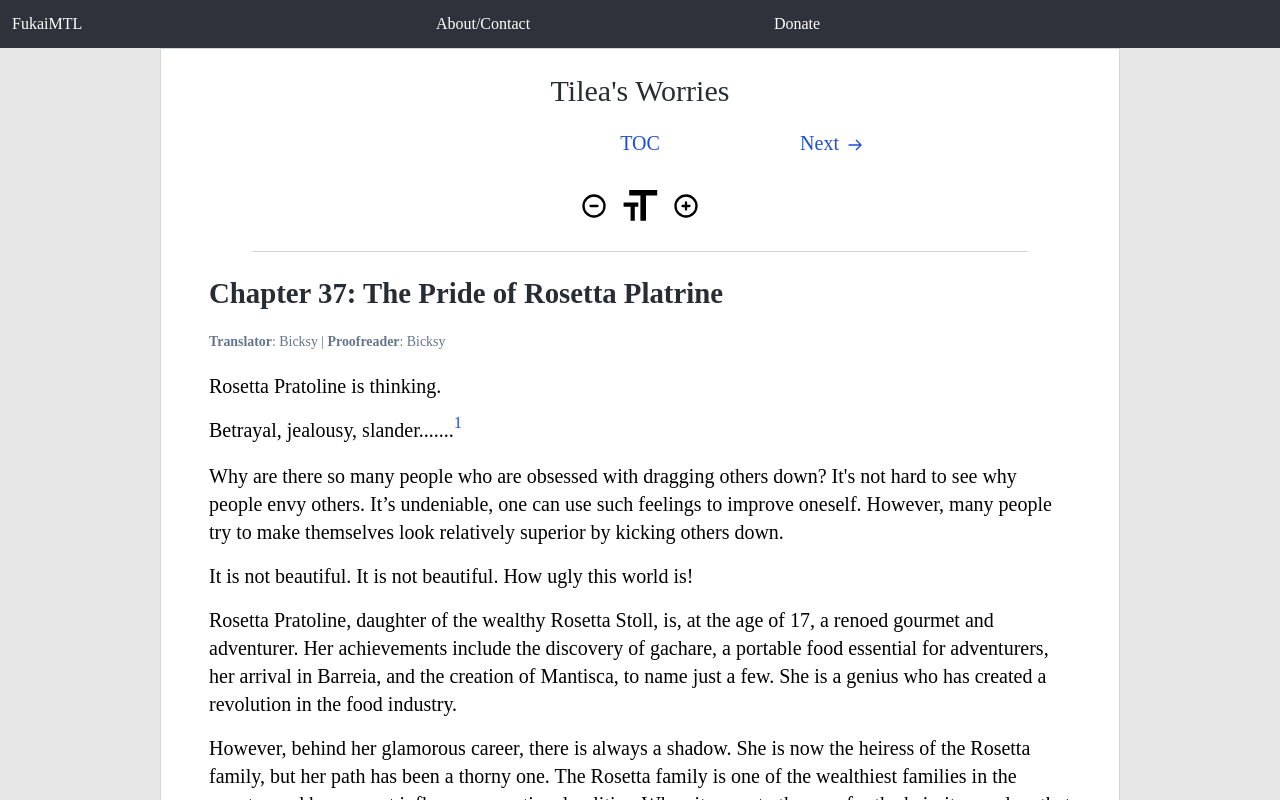
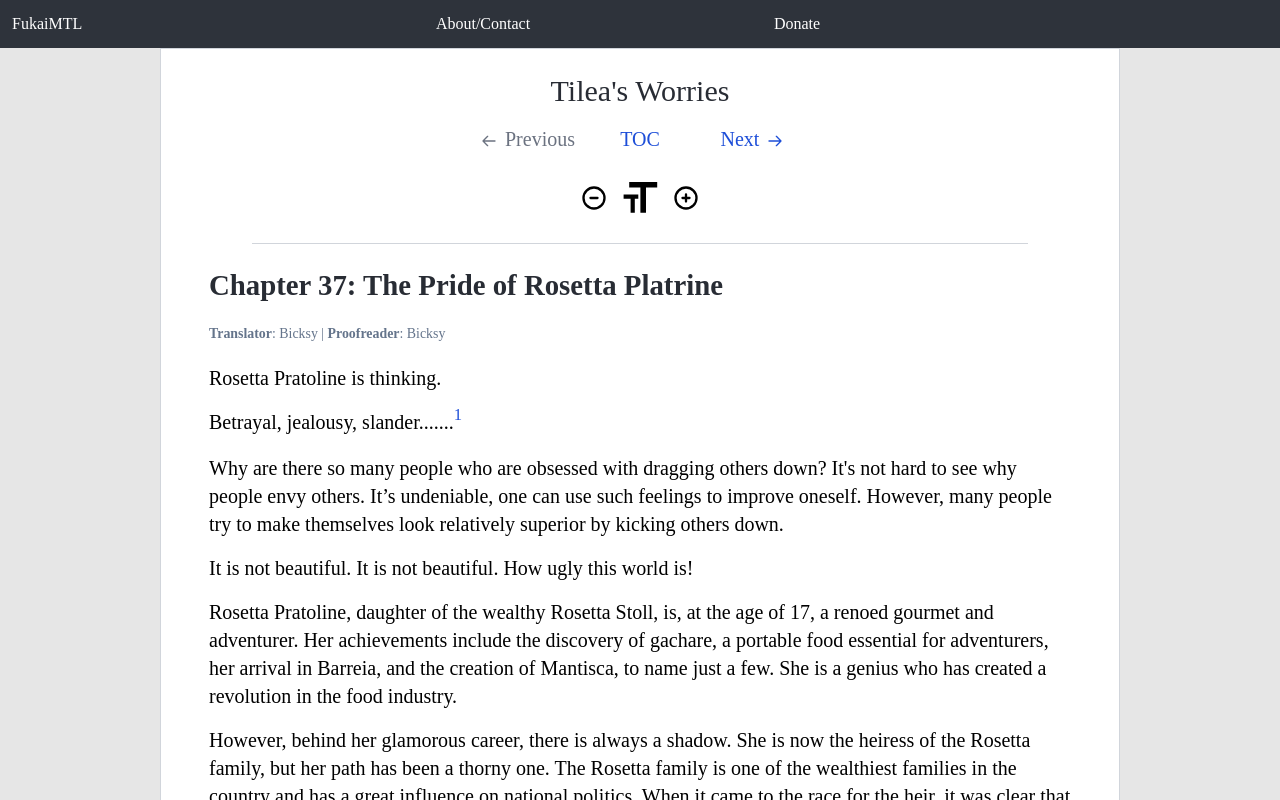
Before and after one commit to almeidaalajoel/FukaiMTL, a Next.js app: page /tileasworries/v3c37 in a window 1280 px wide. Shown: the top 800 px of the page. Built offline with nearby package versions, Linux system fonts and the light colour scheme; a web font is replaced by a local one.

Commit message:
navigation bar updated

```diff
--- a/src/components/Navigation/Navigation.jsx
+++ b/src/components/Navigation/Navigation.jsx
@@ -3,18 +3,16 @@ import Link from "next/link";
 
 export default function Navigation({ TOClink, prevURL, nextURL }) {
   return (
-    <div className={"self-center w-full lg:w-2/3 flex text-blue-700 my-5"}>
-      {prevURL === "no" ? (
-        <span className="flex-1"></span>
-      ) : (
-        <Link href={prevURL}>
-          <a className="hover:underline flex-1 text-center select-none">
+    <div className="flex justify-center my-4">
+      <span className="w-[7rem] leading-none flex justify-center items-center">
+        {prevURL === "no" ? (
+          <span>
             <svg
               xmlns="http://www.w3.org/2000/svg"
               className="h-4 w-4 inline-flex"
               fill="none"
               viewBox="0 0 24 24"
-              stroke="currentColor"
+              stroke="rgb(107,114,128)"
               strokeWidth={2}
             >
               <path
@@ -23,25 +21,53 @@ export default function Navigation({ TOClink, prevURL, nextURL }) {
                 d="M10 19l-7-7m0 0l7-7m-7 7h18"
               />
             </svg>
-            <span className="ml-2">Previous</span>
+            <span className="text-center text-gray-500 ml-2 select-none">
+              Previous
+            </span>
+          </span>
+        ) : (
+          <Link href={prevURL}>
+            <a className="group">
+              <svg
+                xmlns="http://www.w3.org/2000/svg"
+                className="h-4 w-4 inline-flex"
+                fill="none"
+                viewBox="0 0 24 24"
+                stroke="rgb(29,78,216)"
+                strokeWidth={2}
+              >
+                <path
+                  strokeLinecap="round"
+                  strokeLinejoin="round"
+                  d="M10 19l-7-7m0 0l7-7m-7 7h18"
+                />
+              </svg>
+              <span className="text-center group-hover:underline text-blue-700 ml-2 select-none">
+                Previous
+              </span>
+            </a>
+          </Link>
+        )}
+      </span>
+      <span className="w-[7rem] flex justify-center">
+        <Link href={TOClink}>
+          <a className="hover:underline text-center text-blue-700 select-none">
+            TOC
           </a>
         </Link>
-      )}
-      <Link href={TOClink}>
-        <a className="hover:underline flex-1 text-center select-none">TOC</a>
-      </Link>
-      {nextURL === "no" ? (
-        <span className="flex-1"></span>
-      ) : (
-        <Link href={nextURL}>
-          <a className="hover:underline flex-1 text-center select-none">
-            <span className="mr-2">Next</span>
+      </span>
+      <span className="w-[7rem] flex justify-center items-center">
+        {nextURL === "no" ? (
+          <span>
+            <span className="text-center text-gray-500 mr-2 select-none">
+              Next
+            </span>
             <svg
               xmlns="http://www.w3.org/2000/svg"
               className="h-4 w-4 inline-flex"
               fill="none"
               viewBox="0 0 24 24"
-              stroke="currentColor"
+              stroke="rgb(107,114,128)"
               strokeWidth={2}
             >
               <path
@@ -50,9 +76,31 @@ export default function Navigation({ TOClink, prevURL, nextURL }) {
                 d="M14 5l7 7m0 0l-7 7m7-7H3"
               />
             </svg>
-          </a>
-        </Link>
-      )}
+          </span>
+        ) : (
+          <Link href={nextURL}>
+            <a className="group">
+              <span className="text-center group-hover:underline text-blue-700 mr-2 select-none">
+                Next
+              </span>
+              <svg
+                xmlns="http://www.w3.org/2000/svg"
+                className="h-4 w-4 inline-flex"
+                fill="none"
+                viewBox="0 0 24 24"
+                stroke="rgb(29,78,216)"
+                strokeWidth={2}
+              >
+                <path
+                  strokeLinecap="round"
+                  strokeLinejoin="round"
+                  d="M14 5l7 7m0 0l-7 7m7-7H3"
+                />
+              </svg>
+            </a>
+          </Link>
+        )}
+      </span>
     </div>
   );
 }
```
